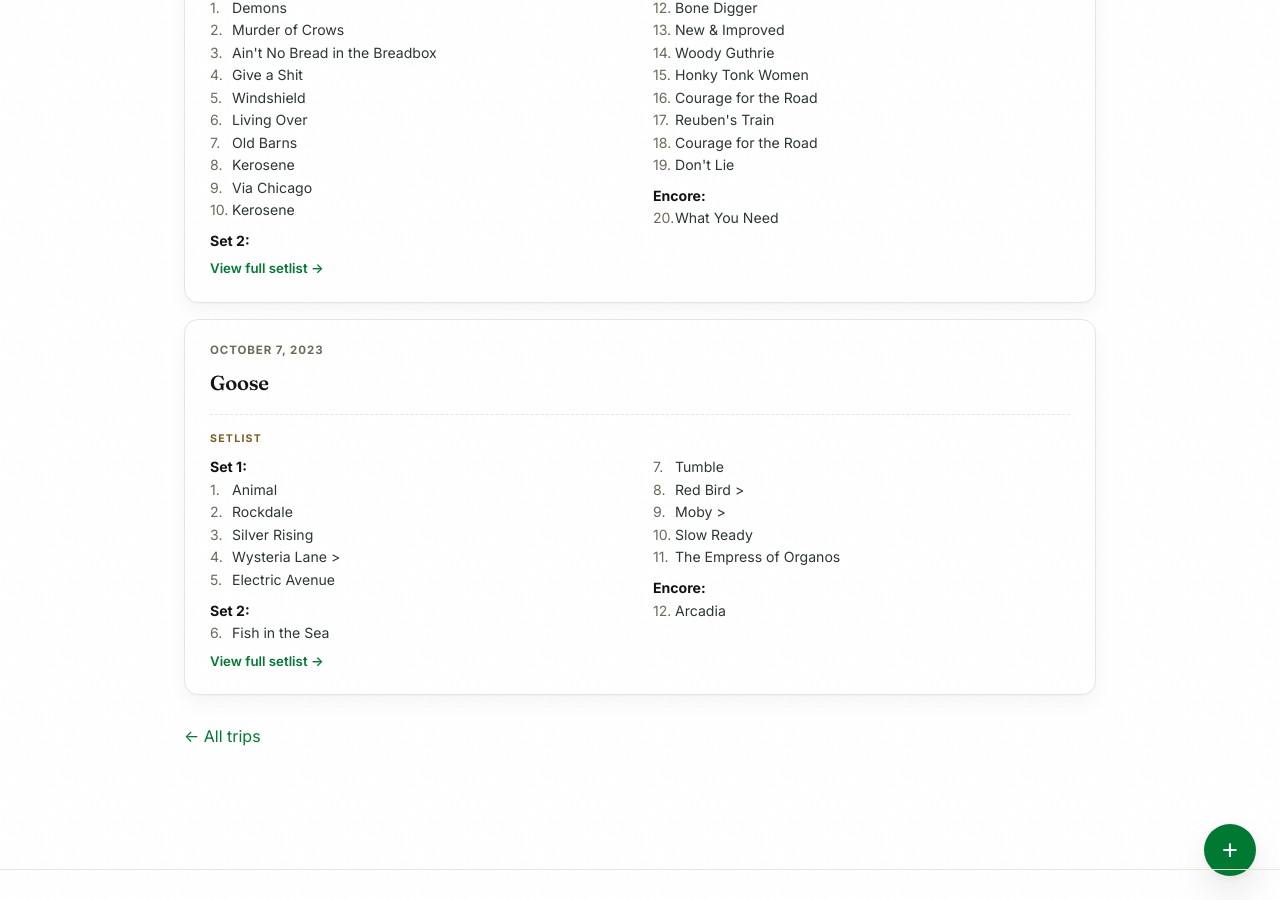
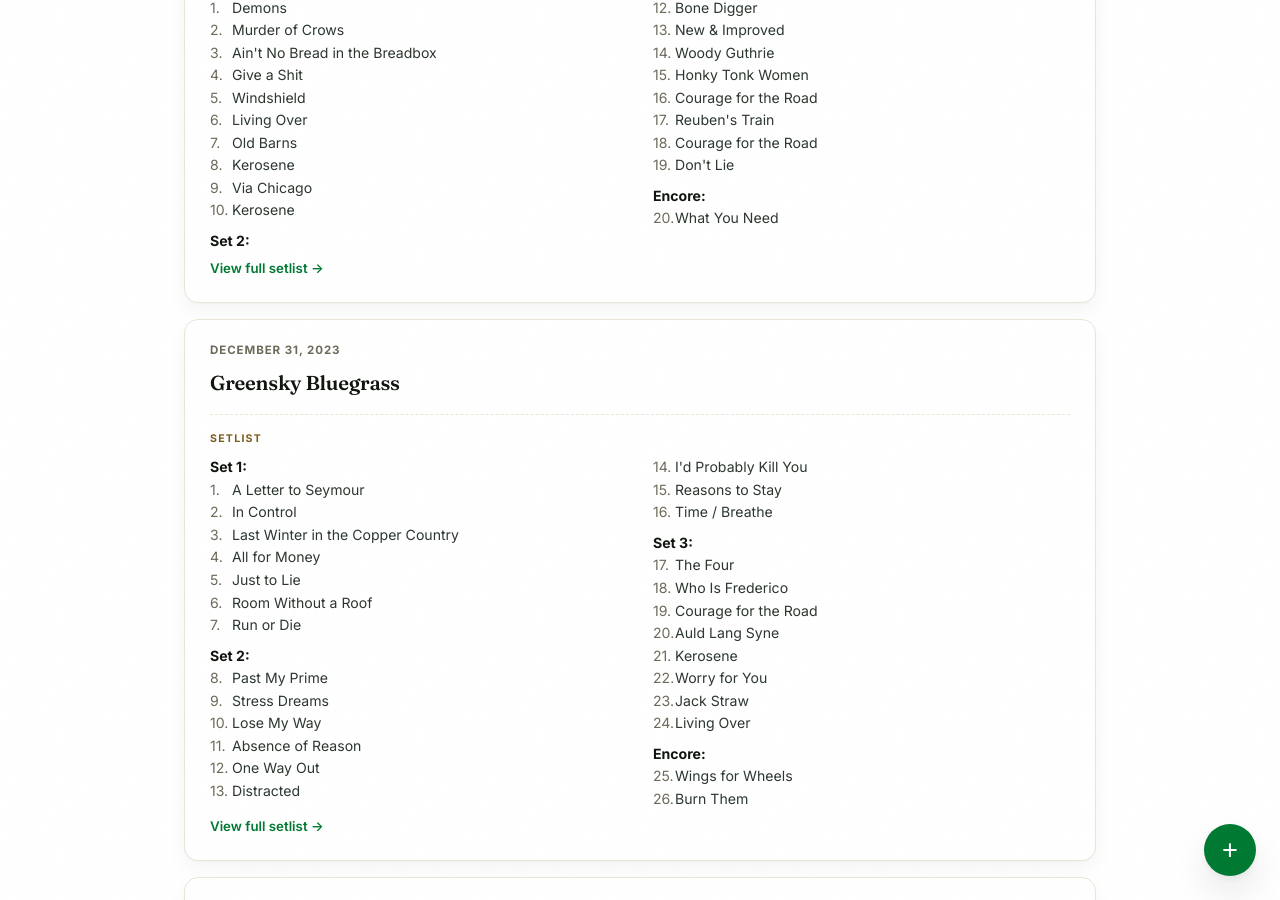
Before and after one commit to bmlanders/adventures, a Jekyll site: the page built from shows/index.html, in a window 1280 px wide and 900 px high, scrolled down 9636 px. Built offline with Jekyll 4.4.1, drawn with Linux system fonts in a browser that asks for light colours.

Commit message:
Log show: Greensky Bluegrass on 2023-12-31

```diff
--- a/shows/index.html
+++ b/shows/index.html
@@ -629,6 +629,47 @@
   <a class="show-trip-link" href="https://www.setlist.fm/setlist/greensky-bluegrass/2024/the-salt-shed-chicago-il-7bad4ee0.html" target="_blank" rel="noopener">View full setlist &rarr;</a>
 </div>
 
+<div class="show-entry" id="2023-12-31-greensky-bluegrass">
+  <div class="show-date">December 31, 2023</div>
+  <h3>Greensky Bluegrass</h3>
+  <div class="setlist">
+    <div class="setlist-lbl">Setlist</div>
+    <ol class="setlist-list">
+      <li class="setlist-set">Set 1:</li>
+      <li>A Letter to Seymour</li>
+      <li>In Control</li>
+      <li>Last Winter in the Copper Country</li>
+      <li>All for Money</li>
+      <li>Just to Lie</li>
+      <li>Room Without a Roof</li>
+      <li>Run or Die</li>
+      <li class="setlist-set">Set 2:</li>
+      <li>Past My Prime</li>
+      <li>Stress Dreams</li>
+      <li>Lose My Way</li>
+      <li>Absence of Reason</li>
+      <li>One Way Out</li>
+      <li>Distracted</li>
+      <li>I'd Probably Kill You</li>
+      <li>Reasons to Stay</li>
+      <li>Time / Breathe</li>
+      <li class="setlist-set">Set 3:</li>
+      <li>The Four</li>
+      <li>Who Is Frederico</li>
+      <li>Courage for the Road</li>
+      <li>Auld Lang Syne</li>
+      <li>Kerosene</li>
+      <li>Worry for You</li>
+      <li>Jack Straw</li>
+      <li>Living Over</li>
+      <li class="setlist-set">Encore:</li>
+      <li>Wings for Wheels</li>
+      <li>Burn Them</li>
+    </ol>
+  </div>
+  <a class="show-trip-link" href="https://www.setlist.fm/setlist/greensky-bluegrass/2023/kalamazoo-state-theatre-kalamazoo-mi-1bacadd8.html" target="_blank" rel="noopener">View full setlist &rarr;</a>
+</div>
+
 <div class="show-entry" id="2023-10-07-goose">
   <div class="show-date">October 7, 2023</div>
   <h3>Goose</h3>
```
